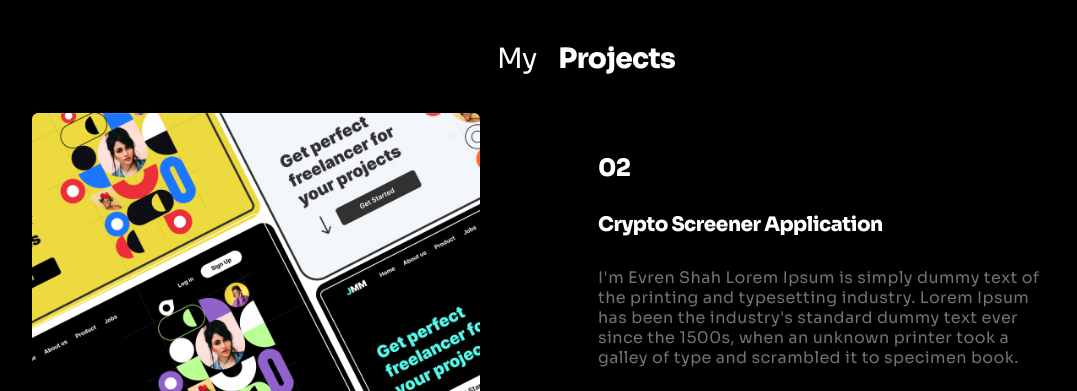
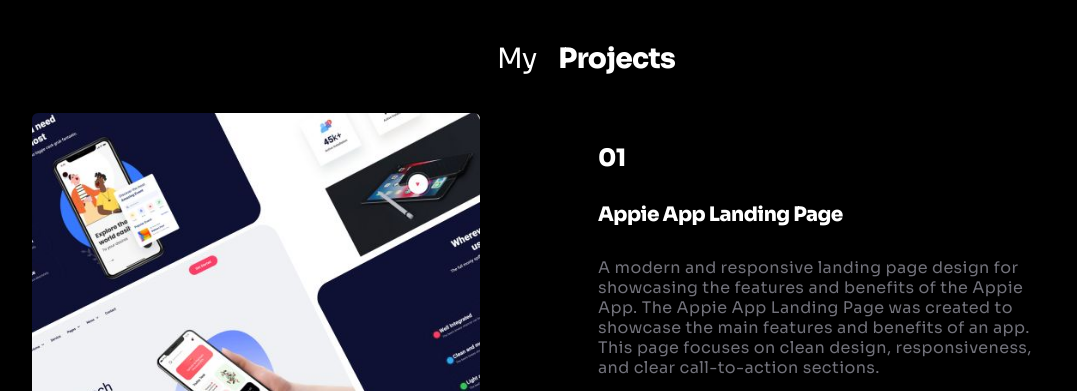
Before and after one commit to ahmedsmaha/ahmedsmaha, a plain HTML site: page index.html in a window 1280 px wide. Shown: the part 2650-3041 px from the top of the page, without its empty margins (54-1131 px from the left). Drawn offline with nearby package versions, Linux system fonts and the light colour scheme.

Commit message:
Update index.html

```diff
--- a/index.html
+++ b/index.html
@@ -569,7 +569,7 @@
                     >
                         <div class="img col-12 col-md-5">
                             <img
-                                src="./images/project-1.jpg"
+                                src="./images/appie.jpg"
                                 class="w-100 rounded"
                                 alt=""
                             />
@@ -578,33 +578,30 @@
                             <p
                                 class="fs-4 mb-0 lh-175 ls-ntight text-primary-white fw-extrabold pt-8"
                             >
-                                02
+                                01
                             </p>
                             <p
                                 class="pt-8 mb-0 text-capitalize fs-5 text-primary-white lh-base ls-ntight fw-extrabold"
                             >
-                                crypto screener application
+                                Appie App Landing Page
                             </p>
                             <p
                                 class="fs-6 pt-8 lh-sm ls-tight text-zink-500 fw-normal"
                             >
-                                I'm Evren Shah Lorem Ipsum is simply dummy text
-                                of the printing and typesetting industry. Lorem
-                                Ipsum has been the industry's standard dummy
-                                text ever since the 1500s, when an unknown
-                                printer took a galley of type and scrambled it
-                                to specimen book.
+                                A modern and responsive landing page design for showcasing the features and benefits of the Appie App.
+                                The Appie App Landing Page was created to showcase the main features and benefits of an app.
+                                This page focuses on clean design, responsiveness, and clear call-to-action sections.
                             </p>
                             <div class="pt-8">
                                 <a
-                                    href="#"
+                                    href="https://github.com/ahmedsmaha/Appie-App"
                                     class="text-decoration-none text-primary-white"
                                     ><i
                                         class="fa-brands fa-github fa-lg pe-3"
                                     ></i
                                 ></a>
                                 <a
-                                    href="#"
+                                    href="https://ahmedsmaha.github.io/Appie-App"
                                     class="text-decoration-none text-primary-white"
                                 >
                                     <i
```
